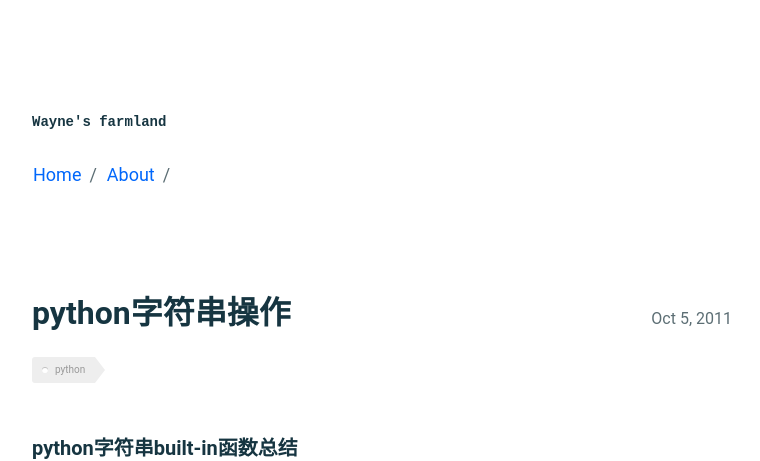
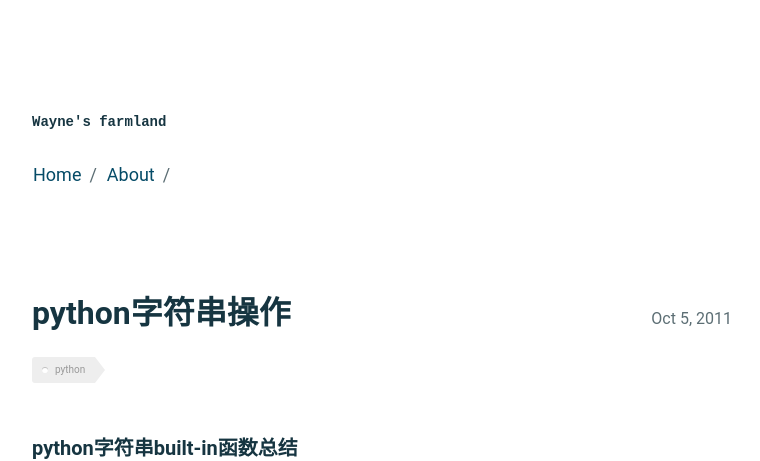
Before and after one commit to wuwayne/wuwayne.github.io, a Jekyll site: the page built from _posts/2011-10-5-python字符串操作.md, in a window 1280 px wide. Shown: the top 461 px of the page, without its empty margins (258-1018 px from the left). Built offline with Jekyll 4.4.1, drawn with Linux system fonts in a browser that asks for light colours; grey boxes are pictures that could not be loaded.

Commit message:
change font color

```diff
--- a/_sass/helpers/_variables.scss
+++ b/_sass/helpers/_variables.scss
@@ -11,7 +11,7 @@ $c-base__1: #96A0A0;
 $c-base__2: #EDE7D6;
 $c-base__3: #FCF5E4;
 
-$c-accent__blue: #0067FB;
+$c-accent__blue: #054b67;
 $c-accent__darkblue: #0029F9;
 $c-accent__green: #8BE367;
 
```
